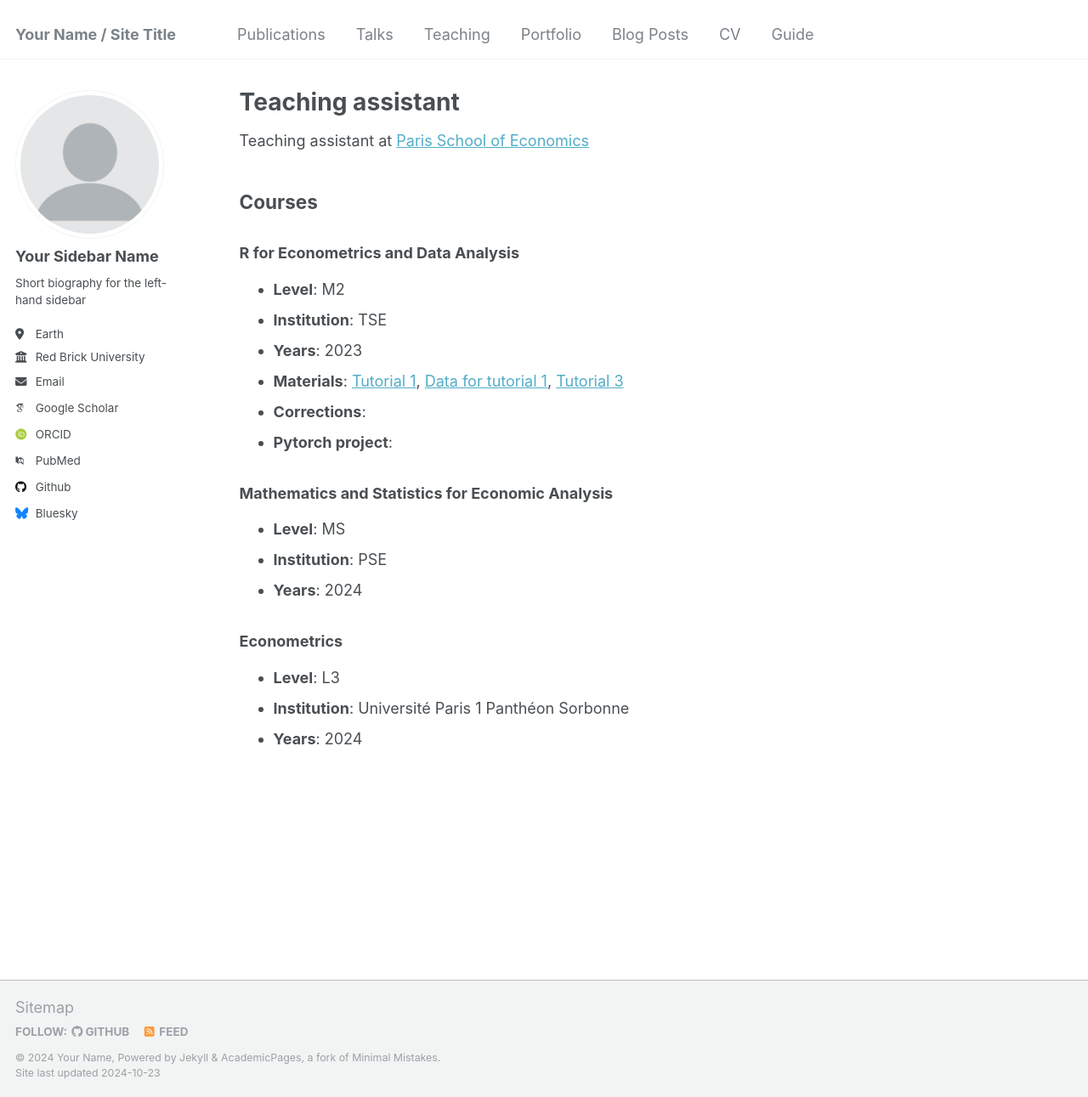
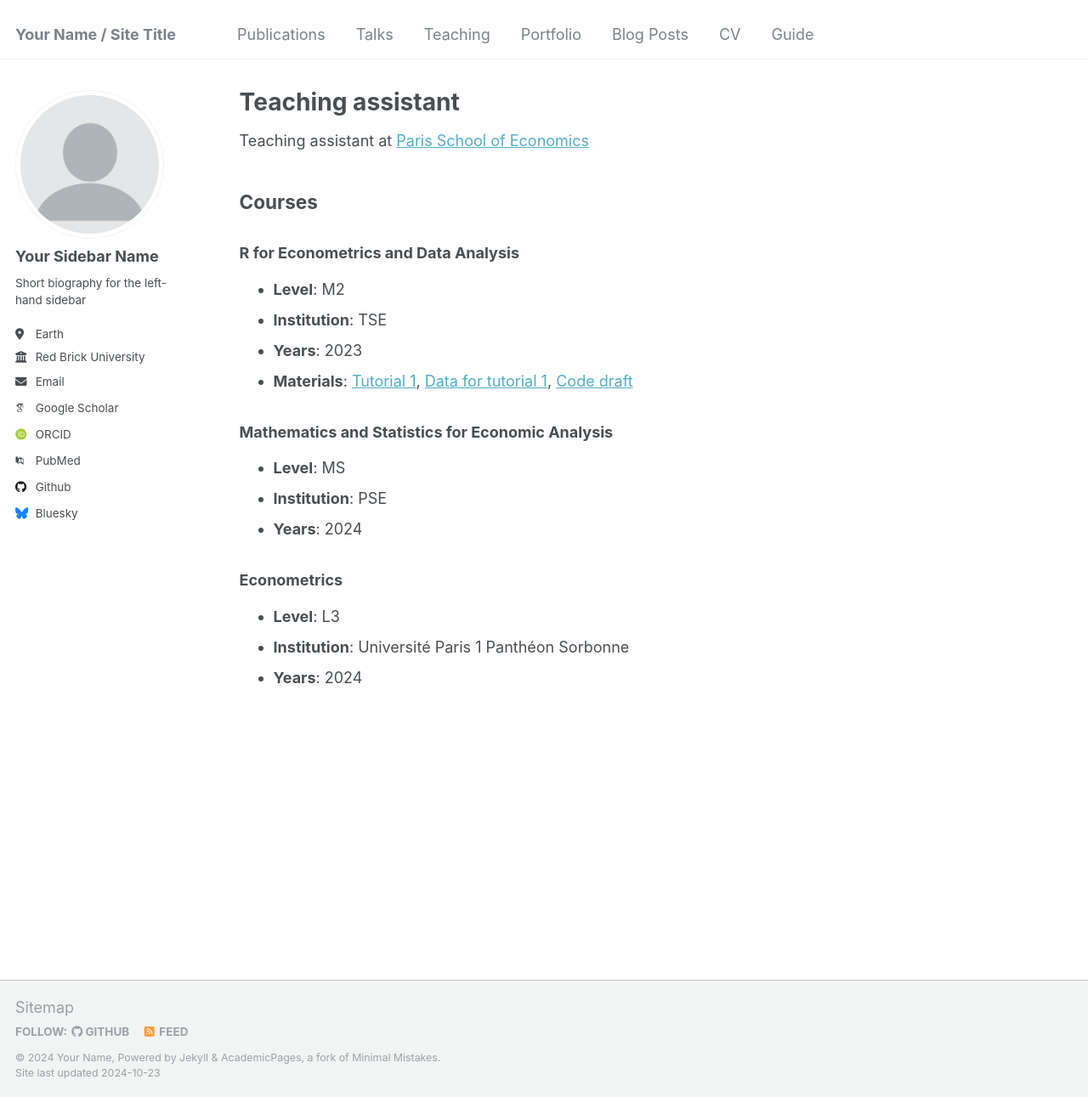
Before and after one commit to SamyZtn/samyzitouni.github.io, a Jekyll site: the page built from _pages/teaching.md, in a window 1280 px wide and 1291 px high. Shown: the whole window at 85% size. Built offline with Jekyll 4.4.1, drawn with Linux system fonts in a browser that asks for light colours; some web fonts are replaced.

Commit message:
Update teaching.md

```diff
--- a/_pages/teaching.md
+++ b/_pages/teaching.md
@@ -13,9 +13,7 @@ Teaching assistant at [Paris School of Economics](https://www.parisschoolofecono
 - **Level**: M2
 - **Institution**: TSE
 - **Years**: 2023
-- **Materials**: [Tutorial 1](https://github.com/SamyZtn/samyzitouni.github.io/blob/master/files/TD1_R.pdf), [Data for tutorial 1](https://github.com/ryanboustany/ryanboustany.github.io/blob/master/files/tutorial2.ipynb), [Tutorial 3](https://github.com/ryanboustany/ryanboustany.github.io/blob/master/files/tutorial3.ipynb)
-- **Corrections**:
-- **Pytorch project**:
+- **Materials**: [Tutorial 1](https://github.com/SamyZtn/samyzitouni.github.io/blob/master/files/TD1_R.pdf), [Data for tutorial 1](https://github.com/SamyZtn/samyzitouni.github.io/blob/master/files/imdb_top250_french.csv), [Code draft](https://github.com/SamyZtn/samyzitouni.github.io/blob/master/files/tuto1.R)
 
 ### Mathematics and Statistics for Economic Analysis
 - **Level**: MS
```
